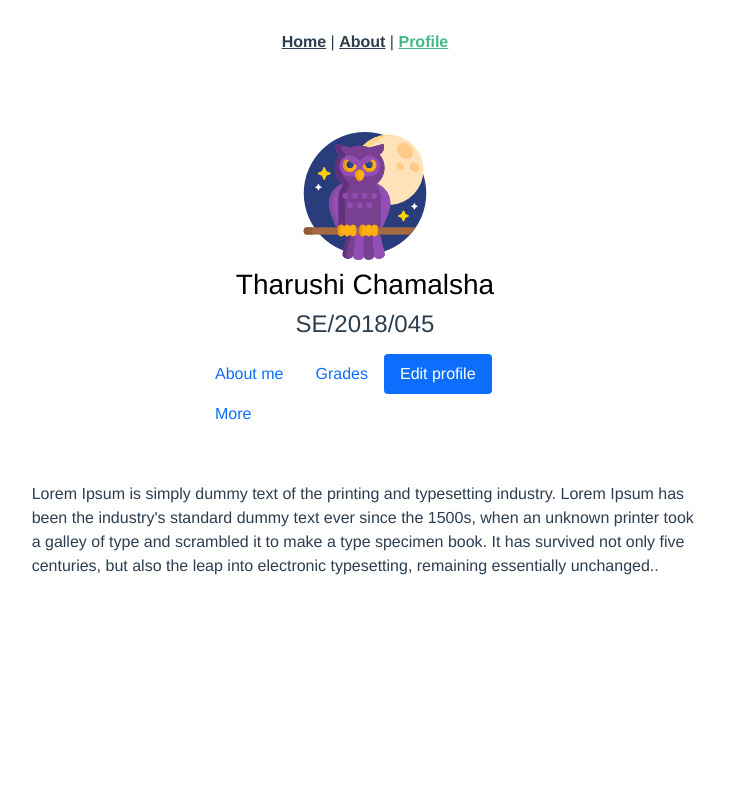
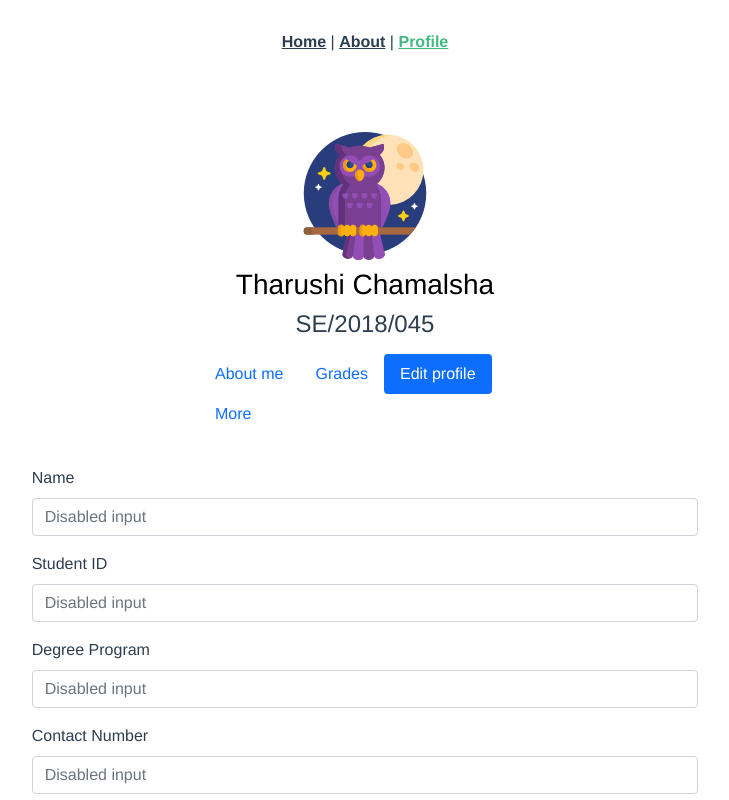
Before and after one commit to HasiniSama/lms_web, a Vue app: page /profile in a window 1280 px wide. Both pictures are taken after a click on the tab "Edit profile". Shown: the top 800 px of the page, without its empty margins (275-1004 px from the left). Built offline with nearby package versions, Linux system fonts and the light colour scheme.

Commit message:
add edit profile

```diff
--- a/src/views/ProfileView.vue
+++ b/src/views/ProfileView.vue
@@ -66,13 +66,40 @@
                             <label for="disabledTextInput" class="form-label">Current GPA: </label>
                             <label for="disabledTextInput" class="form-label m-4" >3.2</label>
                     </div>
+                    <div id="curve_chart"></div>
                 </div>
                 <div class="tab-pane fade" id="pills-contact" role="tabpanel" aria-labelledby="pills-contact-tab">
-                    <p class="pt-3">Lorem Ipsum is simply dummy text of the printing and typesetting industry.
-                    Lorem Ipsum has been the industry's standard dummy text ever since the 1500s,
-                    when an unknown printer took a galley of type and scrambled it to make a type
-                    specimen book. It has survived not only five centuries, but also the leap into
-                    electronic typesetting, remaining essentially unchanged..</p>
+                     <form>
+                        <fieldset>
+
+                            <div class="mb-3">
+                            <label for="disabledTextInput" class="form-label">Name</label>
+                            <input type="text" id="studentName" class="form-control" placeholder="Disabled input">
+                            </div>
+
+                            <div class="mb-3">
+                            <label for="disabledTextInput" class="form-label">Student ID</label>
+                            <input type="text" id="studentID" class="form-control" placeholder="Disabled input">
+                            </div>
+
+                            <div class="mb-3">
+                            <label for="disabledTextInput" class="form-label">Degree Program</label>
+                            <input type="text" id="degree" class="form-control" placeholder="Disabled input">
+                            </div>
+
+                            <div class="mb-3">
+                            <label for="disabledTextInput" class="form-label">Contact Number</label>
+                            <input type="text" id="contact" class="form-control" placeholder="Disabled input">
+                            </div>
+
+                            <div class="mb-3">
+                            <label for="disabledTextInput" class="form-label">Country</label>
+                            <input type="text" id="country" class="form-control" placeholder="Disabled input">
+                            </div>
+
+                             <button type="submit" class="btn btn-primary">Save</button>
+                        </fieldset>
+                    </form>
                 </div>
                 <div class="tab-pane fade" id="pills-contact" role="tabpanel" aria-labelledby="pills-more-tab">
                     <p class="pt-3">Lorem Ipsum is simply dummy text of the printing and typesetting industry.
@@ -105,7 +132,3 @@
 
 
 </style>
-<script>
-
-
-</script>
```
